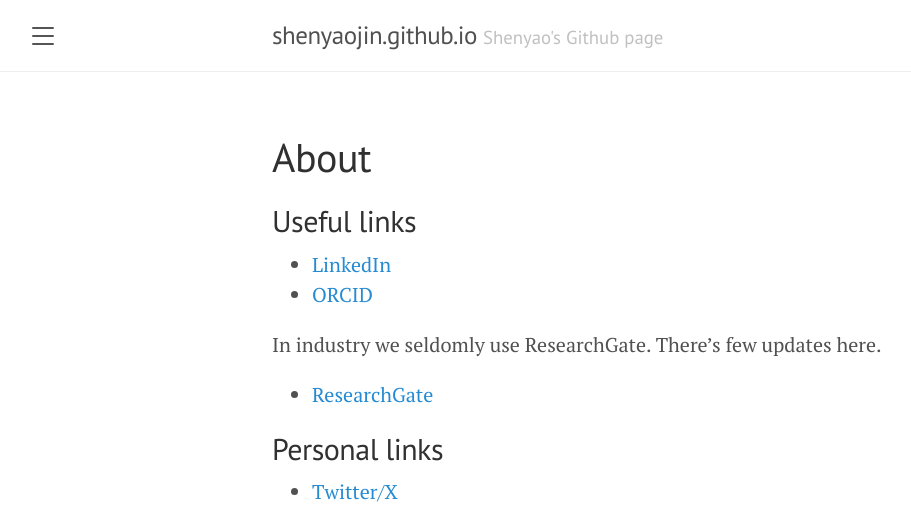
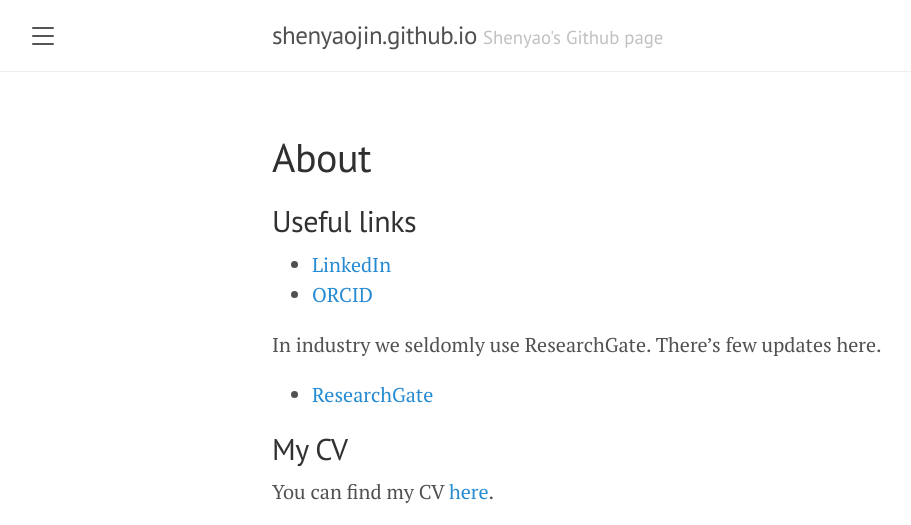
Before and after one commit to shenyaojin/shenyaojin.github.io, a Jekyll site: the page built from about.md, in a window 1280 px wide. Shown: the top 525 px of the page, without its empty margins (8-919 px from the left). Built offline with Jekyll 4.4.1, drawn with Linux system fonts in a browser that asks for light colours; grey boxes are pictures that could not be loaded.

Commit message:
Change about.md

```diff
--- a/about.md
+++ b/about.md
@@ -13,10 +13,6 @@ In industry we seldomly use ResearchGate. There's few updates here.
 
 - [ResearchGate](https://www.researchgate.net/profile/Shenyao-Jin?ev=hdr_xprf)
 
-## Personal links
-
-- [Twitter/X](https://x.com/KeithTM3)
-
 ## My CV
 
 You can find my CV [here](https://github.com/shenyaojin/CV/blob/main/resume.pdf).
```
